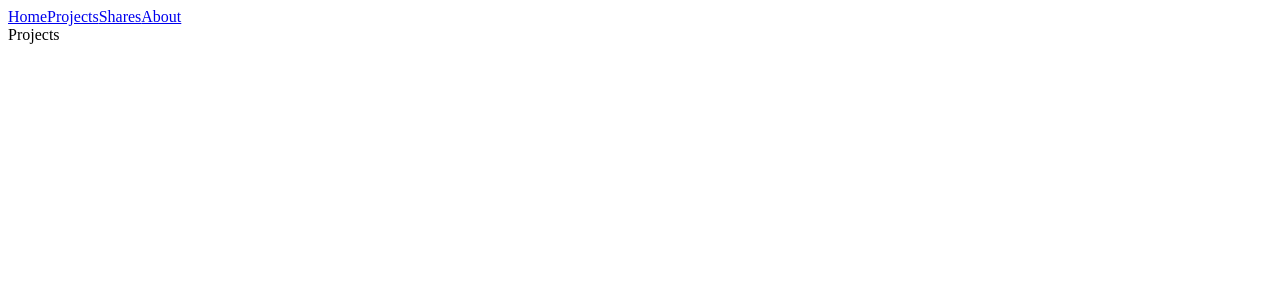
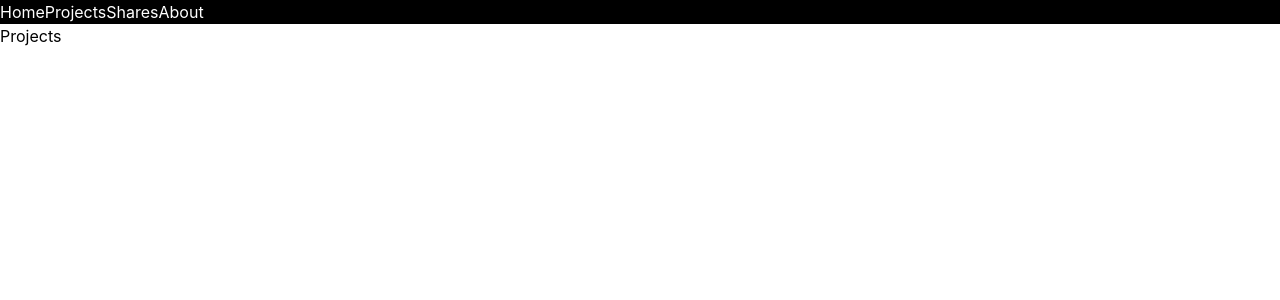
Before and after one commit to omerfarukyapici/next-front-end, a Next.js app: page /Projects in a window 1280 px wide. Shown: the top 300 px of the page. Built offline with nearby package versions, Linux system fonts and the light colour scheme.

Commit message:
Added Tailwind CSS to project make it works

```diff
--- a/package.json
+++ b/package.json
@@ -18,6 +18,6 @@
     "eslint": "8.16.0",
     "eslint-config-next": "12.1.6",
     "postcss": "^8.4.14",
-    "tailwindcss": "^3.0.24"
+    "tailwindcss": "^3.1.3"
   }
 }
--- a/src/components/Header.jsx
+++ b/src/components/Header.jsx
@@ -2,8 +2,8 @@ import Link from "next/link";
 
 const Header = () => {
     return (
-        <div className="flex justify-between">
-            <div>
+        <div className="bg-black text-white">
+            <div className="">
                 <Link href="/">
                     <a>Home</a>
                 </Link>
--- a/src/pages/About/index.jsx
+++ b/src/pages/About/index.jsx
@@ -1,10 +1,12 @@
 import Header from "../../components/Header";
 
 const About = () => {
-    return(
-        <div>
+    return (
+        <div >
             <Header />
-            About
+            <div className="">
+                About
+            </div>
         </div>
     );
 }
--- /dev/null
+++ b/src/pages/_app.jsx
@@ -0,0 +1,7 @@
+import '../../styles/globals.css'
+
+function MyApp({ Component, pageProps }) {
+  return <Component {...pageProps} />
+}
+
+export default MyApp
--- a/src/pages/index.jsx
+++ b/src/pages/index.jsx
@@ -4,7 +4,7 @@ export default function Home() {
   return (
     <div >
       <Header />
-      <div>
+      <div className="">
         Home
       </div>
       <pre>
--- a/tailwind.config.js
+++ b/tailwind.config.js
@@ -1,7 +1,8 @@
+/** @type {import('tailwindcss').Config} */
 module.exports = {
   content: [
-    "./pages/**/*.{js,ts,jsx,tsx}",
-    "./components/**/*.{js,ts,jsx,tsx}",
+    "./src/pages/**/*.{js,ts,jsx,tsx}",
+    "./src/components/**/*.{js,ts,jsx,tsx}",
   ],
   theme: {
     extend: {},
```
Also changed, not shown: tsconfig.json (added, +30 -0 lines), next-env.d.ts (added), 1 other file (tests, documents, lock files or other folders).
